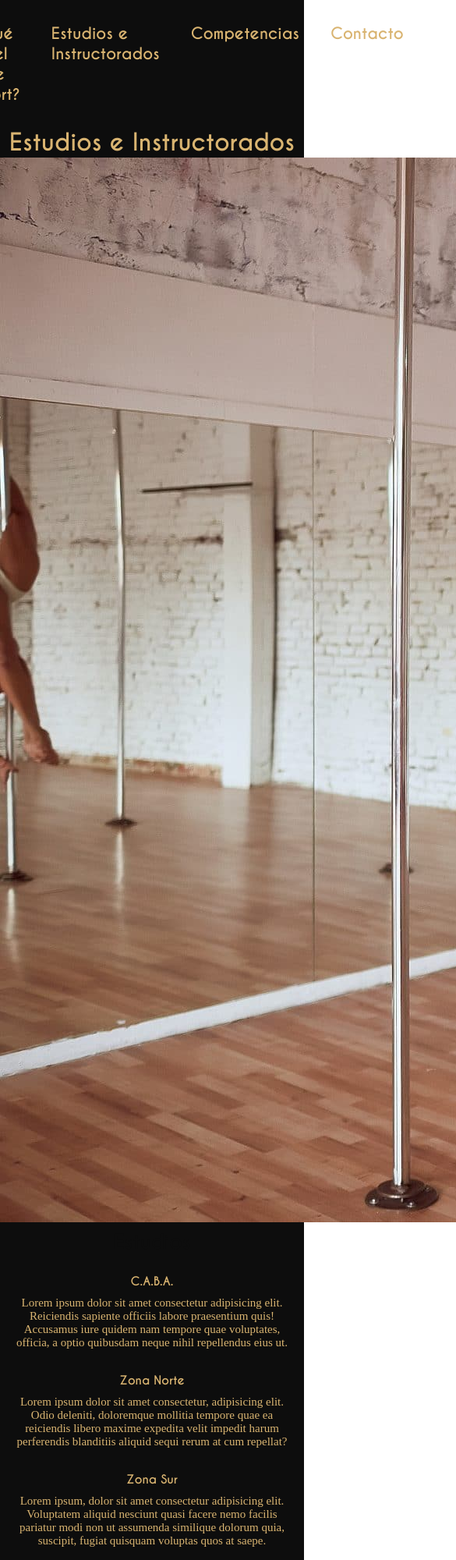
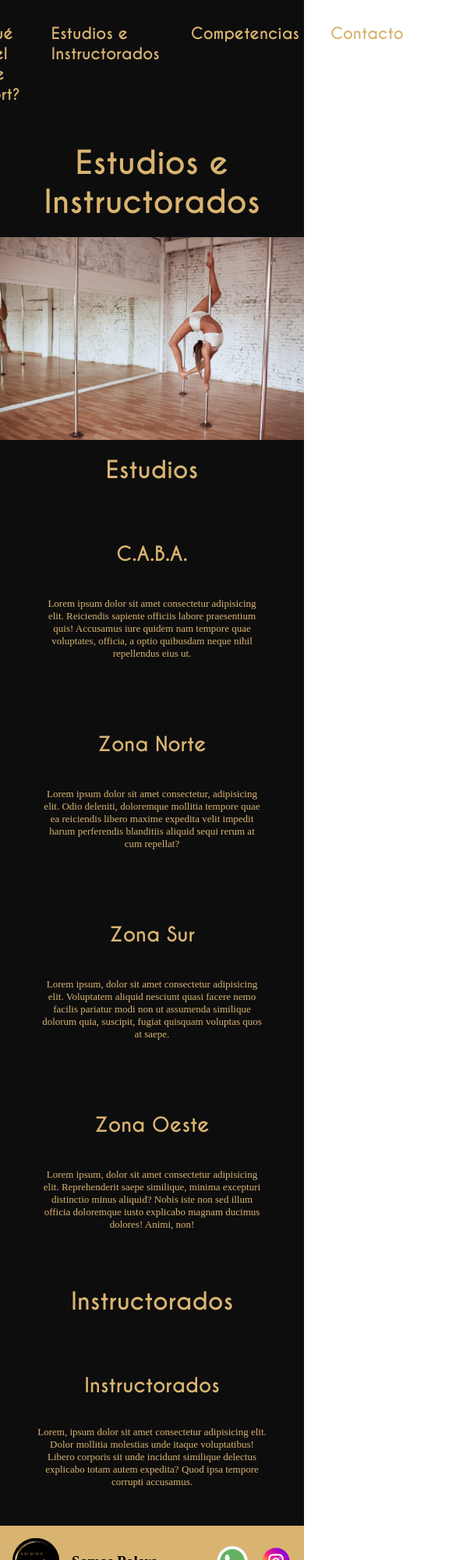
Before and after one commit to logoitea/comision-59920, a plain HTML site: page pages/estudios-instrus.html in a window 390 px wide. Shown: the top 2000 px of the page at 78% size, 585 px wide, since content can reach past the window. Drawn offline with Linux system fonts and the light colour scheme.

Commit message:
revision segunda pre entrega

```diff
--- a/css/style.css
+++ b/css/style.css
@@ -12,6 +12,7 @@
 
 .nav-bar{
     display: flex;
+    flex-direction: row;
     list-style: none;
     justify-content: center;
     padding: 0;
@@ -26,11 +27,52 @@
 .nav-bar a{
     color: #D9B471;
     text-decoration: none;
-    display: block;
+    display: flex;
     font-size: 20px;
     padding: 10px;
 }
 
+@media(max-width: 1024px){
+
+
+
+}
+
+@media(max-width: 768px){
+
+    .article-who{
+        flex-direction: column;
+        align-items: center;
+    }
+
+    .article-disciplines{
+        flex-direction: column;
+        align-items:center;
+    }
+}
+
+@media(max-width: 425px){
+    .navbar{
+        flex-direction: column;
+        align-items: center;
+        justify-content: center;
+    }
+
+    main{
+        flex-direction: column;
+        align-items: center;
+        justify-content: center;
+    }
+
+    .banner{
+        grid-template-columns: repeat(3,1fr);
+        grid-template-rows: repeat(2,1fr);
+    }
+
+    .footer-content{
+        flex-direction: column;
+    }
+}
 
 @font-face{
     font-family: "kaushan";
@@ -84,11 +126,11 @@ main{
     grid-row: 1;
     grid-column: 6;
     object-fit: contain;
-    order: 2;
+    order: 1;
     padding: 3.125rem;
 }
 
-.banner h1{
+#page-name{
     grid-row-start: 4;
     grid-row-end: 5;
     grid-column-start: 3;
@@ -98,6 +140,7 @@ main{
     font-size: 5rem;
     justify-self: center;
     align-self: center;
+    order: 2;
 }
 
 .banner p{
@@ -132,33 +175,36 @@ main{
     align-items:end;
 }
 
+h1{
+    font-family: "caviar";
+    font-size: 2.5rem;
+    color: #D9B471;
+    text-align: center;
+    padding: 1.25rem;
+}
+
+h2{
+    font-family: "caviar";
+    font-size: 1.875rem;
+    color:#D9B471;
+    text-align: center;
+    padding: 1.25rem;
+}
+
 h3{
     font-family: "caviar";
-    font-size: 30px;
+    font-size: 1.5625rem;
     color: #D9B471;
     text-align: center;
+    gap: 1.25rem;
+    padding: 1.25rem;
 }
 
 h4{
-    font-family: "caviar";
-    font-size: 25px;
-    color:#0D0D0D;
-    text-align: center;
-    padding: 5px;
-}
-
-h5{
-    font-family: "caviar";
-    font-size: 15px;
-    color: #D9B471;
-    text-align: center;
-    gap: 1.25rem;
-}
-
-h6{
     font-family: "marcellus";
     font-size: 20px;
     color: #be964a;
+    padding: 1.25rem;
 }
 
 section article p{
@@ -396,25 +442,153 @@ section article p{
 }
 
 
-.estudios-listado{
+.container-estudios{
+    display: flex;
+    flex-direction: row;
+    justify-content: center;
+    gap: 20px;
+    padding: 1.875rem;
+}
+
+.card-container{
+    display: flex;
+    flex-direction: column;
+    align-items: center;
+    justify-content: center;
+    padding: 3.125rem;
+}
+
+.container-instrus{
     display: flex;
     flex-direction: column;
     justify-content: center;
     gap: 20px;
+    padding: 1.875rem;
 }
 
-.estudios-listado p{
+.container-instrus p{
+    display: flex;
+    flex-direction: column;
+    align-items: center;
+    justify-content: center;
+    padding: 1.875rem;
+    width: 31.25rem;
+}
+
+.card-container p{
     font-family: "marcellous";
     font-size: .9375rem;
     color: #D9B471;
     text-align: center;
-    padding: .625rem;
+    padding: 1.25rem;
+}
+
+.estudios-banner {
+    width: 100%;
+    max-width: 1024px;
+    margin: 0 auto;
+    overflow: hidden;
+}
+
+.estudios-banner img {
+    width: 100%;
+    height: auto;
+    display: block;
+}
+
+@media(max-width: 1024px){
+    .estuios-banner{
+        max-width: 90%;
+}
+.container-estudios {
+    flex-wrap: wrap;
+}
+
+.card-container {
+    width: calc(50% - 20px);
+    padding: 2rem;
+}
+
+.container-instrus p {
+    width: 100%;
+    max-width: 25rem;
+}
+}
+
+@media(max-width: 768px){
+
+    .estuios-banner{
+        max-width: 95%;
+}
+
+.container-estudios {
+    flex-direction: column;
+    align-items: center;
+}
+
+.card-container {
+    width: 100%;
+    max-width: 25rem;
+    padding: 1.5rem;
+}
+
+.container-instrus p {
+    padding: 1.25rem;
+}
+
+.card-container p {
+    font-size: 0.875rem;
+}
+
+    .formulario{
+        width: 200px;
+        min-width: 200px;
+}
+
+    .formulario input{
+        width: 50%;
+        min-width: 100px;
+}
+
+    .formulario label{
+        width: 50%;
+        min-width: 100px;
+}
+
+.contacto img{
+    min-width: 100px;
+}
+}
+
+@media(max-width: 425px){
+
+    .estuios-banner{
+        max-width: 100%;
+}
+
+.container-estudios,
+    .container-instrus {
+        padding: 1rem;
+    }
+
+    .card-container {
+        padding: 1rem;
+    }
+
+    .container-instrus p {
+        padding: 1rem;
+    }
+
+    .card-container p {
+        font-size: 0.8125rem;
+    }
 }
 
 .contacto{
     display: flex;
     flex-direction: column;
     align-items: center;
+    padding: 6.25rem;
 }
 
 .contacto img{
@@ -426,22 +600,24 @@ section article p{
     display: flex;
     flex-direction: column;
     justify-content: center;
-    text-align: center;
+    text-align: left;
     font-family: "caviar";
     color: #D9B471;
     font-size: 1.25rem;
+    padding: .625rem 15.625rem 12.5rem 15.625rem;
 }
 
 .formulario form {
     width: 100%;
     display: flex;
     flex-direction: column;
-    align-items: center;
+    align-items: left;
+    padding: 1.25rem;
 }
 
 .formulario label {
-    text-align: center;
-    padding: .3125rem;
+    text-align: left;
+    padding: 1.25rem;
 }
 
 .formulario input {
@@ -451,7 +627,18 @@ section article p{
     color: #D9B471;
     font-family: "caviar", sans-serif;
     font-size: 1rem;
-    align-items: center;
+    align-items: left;
+    padding: 1.25rem;
+    margin: bottom .625rem;
+}
+
+input[type="submit"]{
+    box-sizing: border-box;
+    padding-top: 3.125rem;
+    padding: 1.875rem;
+    background-color: #be964a;
+    color: #0D0D0D;
+    margin: 1.875rem 0rem;
 }
 
 footer{
@@ -462,6 +649,7 @@ footer{
 
 .footer-content {
     display: flex;
+    flex-direction: row;
     justify-content: space-between;
     align-items: center;
     max-width: 1200px;
--- a/pages/estudios-instrus.html
+++ b/pages/estudios-instrus.html
@@ -19,35 +19,51 @@
             </nav>
         </header>
         <main>
-            <section>
-                <h3>Estudios e Instructorados</h3>
+            <section class="estudios-banner">
+                <h1>Estudios e Instructorados</h1>
                 <div>
-                    <img src="../assets/img/estu-instru.jpg" alt="estudios-instrus">
-                </div>
-            </section>
-            <section class="estudios-listado">
-                <h4>Estudios</h4>
-                <div>
-                    <h5>C.A.B.A.</h5>
-                    <p>Lorem ipsum dolor sit amet consectetur adipisicing elit. Reiciendis sapiente officiis labore praesentium quis! Accusamus iure quidem nam tempore quae voluptates, officia, a optio quibusdam neque nihil repellendus eius ut.</p>
-                </div>
-                <div>
-                    <h5>Zona Norte</h5>
-                    <p>Lorem ipsum dolor sit amet consectetur, adipisicing elit. Odio deleniti, doloremque mollitia tempore quae ea reiciendis libero maxime expedita velit impedit harum perferendis blanditiis aliquid sequi rerum at cum repellat?</p>
-                </div>
-                <div>
-                    <h5>Zona Sur</h5>
-                    <p>Lorem ipsum, dolor sit amet consectetur adipisicing elit. Voluptatem aliquid nesciunt quasi facere nemo facilis pariatur modi non ut assumenda similique dolorum quia, suscipit, fugiat quisquam voluptas quos at saepe.</p>
-                </div>
-                <div>
-                    <h5>Zona Oeste</h5>
-                    <p>Lorem ipsum, dolor sit amet consectetur adipisicing elit. Reprehenderit saepe similique, minima excepturi distinctio minus aliquid? Nobis iste non sed illum officia doloremque iusto explicabo magnam ducimus dolores! Animi, non!</p>
+                    <img src="../assets/img/estu-instru.jpg" alt="Mujer haciendo una figura en barra en un estudio con un espeo de fondo" class="estudios-instrus">
                 </div>
             </section>
             <section>
-                <h4>Instructorados</h4>
-                    <h5>Instructorados</h5>
-                    <p>Lorem, ipsum dolor sit amet consectetur adipisicing elit. Dolor mollitia molestias unde itaque voluptatibus! Libero corporis sit unde incidunt similique delectus explicabo totam autem expedita? Quod ipsa tempore corrupti accusamus.</p>
+                <h2>Estudios</h2>
+                    <div class="container-estudios">
+                        <article class="card-container caba">
+                            <div>
+                                <h3>C.A.B.A.</h3>
+                                <p>Lorem ipsum dolor sit amet consectetur adipisicing elit. Reiciendis sapiente officiis labore praesentium quis! Accusamus iure quidem nam tempore quae voluptates, officia, a optio quibusdam neque nihil repellendus eius ut.</p>
+                            </div>
+                        </article>
+                        <article class="card-container zona-norte">
+                            <div>
+                                <h3>Zona Norte</h3>
+                                <p>Lorem ipsum dolor sit amet consectetur, adipisicing elit. Odio deleniti, doloremque mollitia tempore quae ea reiciendis libero maxime expedita velit impedit harum perferendis blanditiis aliquid sequi rerum at cum repellat?</p>
+                            </div>
+                        </article>
+                        <article class="card-container zona-sur">
+                            <div>
+                                <h3>Zona Sur</h3>
+                                <p>Lorem ipsum, dolor sit amet consectetur adipisicing elit. Voluptatem aliquid nesciunt quasi facere nemo facilis pariatur modi non ut assumenda similique dolorum quia, suscipit, fugiat quisquam voluptas quos at saepe.</p>
+                            </div>
+                        </article>
+                        <article class="card-container zona-oeste">
+                            <div>
+                                <h3>Zona Oeste</h3>
+                                <p>Lorem ipsum, dolor sit amet consectetur adipisicing elit. Reprehenderit saepe similique, minima excepturi distinctio minus aliquid? Nobis iste non sed illum officia doloremque iusto explicabo magnam ducimus dolores! Animi, non!</p>
+                            </div>
+                        </article>
+                    </div>
+            </section>
+            <section class="instrus-listado">
+                <h2>Instructorados</h2>
+                    <div class="container-instrus">
+                        <article class="card-container instrus">
+                            <div>
+                                <h3>Instructorados</h3>
+                                <p>Lorem, ipsum dolor sit amet consectetur adipisicing elit. Dolor mollitia molestias unde itaque voluptatibus! Libero corporis sit unde incidunt similique delectus explicabo totam autem expedita? Quod ipsa tempore corrupti accusamus.</p>
+                            </div>
+                        </article>
+                    </div>
             </section>
         </main>
         <footer>
```
Also changed, not shown: index.html (+3 -3 lines), pages/competencias.html (+1 -1 lines), pages/contacto.html (+2 -2 lines), pages/pole-sport.html (+1 -1 lines).
